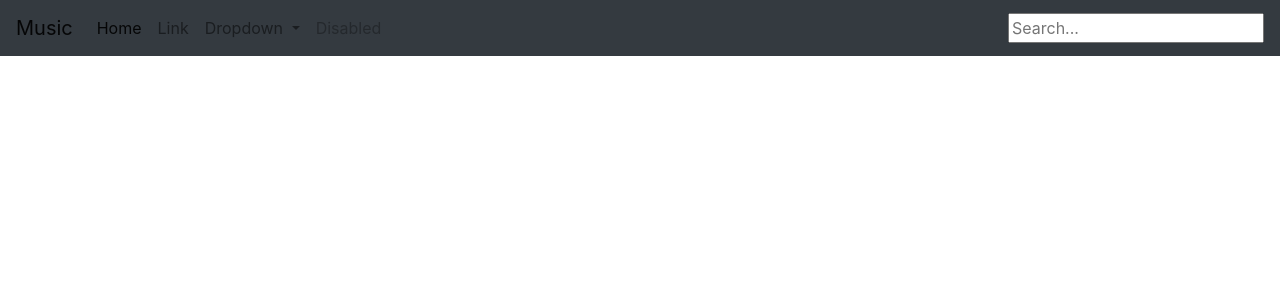
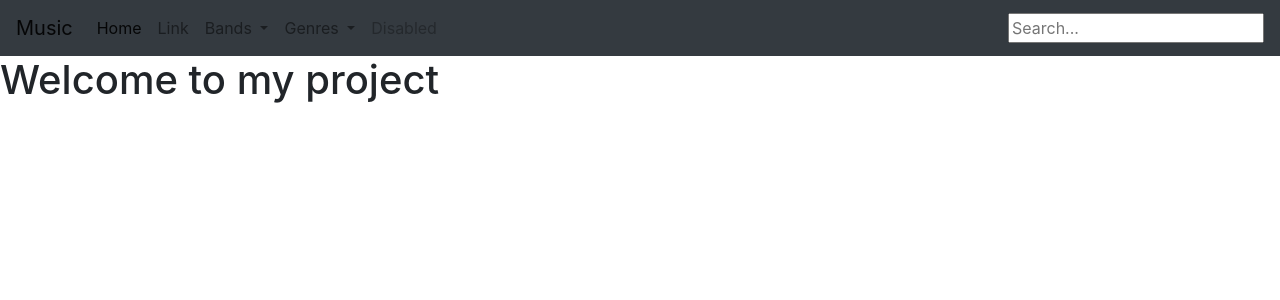
Before and after one commit to Dasifue/Music, a Django app: page / in a window 1280 px wide. Shown: the top 300 px of the page. Run offline with Django 4.2, Linux system fonts and the light colour scheme; data that the repository does not hold is empty; some libraries are stand-ins or nearby versions.

Commit message:
added new buttons and dropdowns. Updated some functions.

```diff
--- a/src/music/templates/base.html
+++ b/src/music/templates/base.html
@@ -13,7 +13,7 @@
 </head>
 <body>
     <nav class="navbar navbar-expand-lg navbar-light bg-dark">
-        <a class="navbar-brand" href="{% url 'music:all_bands' %}">Music</a>
+        <a class="navbar-brand" href="{% url 'music:site_info' %}">Music</a>
         <button class="navbar-toggler" type="button" data-toggle="collapse" data-target="#navbarSupportedContent" aria-controls="navbarSupportedContent" aria-expanded="false" aria-label="Toggle navigation">
           <span class="navbar-toggler-icon"></span>
         </button>
@@ -28,13 +28,26 @@
             </li>
             <li class="nav-item dropdown">
               <a class="nav-link dropdown-toggle" href="#" id="navbarDropdown" role="button" data-toggle="dropdown" aria-haspopup="true" aria-expanded="false">
-                Dropdown
+                Bands
               </a>
               <div class="dropdown-menu" aria-labelledby="navbarDropdown">
-                <a class="dropdown-item" href="#">Action</a>
-                <a class="dropdown-item" href="#">Another action</a>
+                {% for band in base_data.bands_list %}
+                <a class="dropdown-item" href="{% url 'music:band_info' band_id=band.id %}">{{band.title}}</a>
+                {% endfor %}
                 <div class="dropdown-divider"></div>
-                <a class="dropdown-item" href="#">Something else here</a>
+                <a class="dropdown-item" href="{% url 'music:all_bands' %}">All bands</a>
+              </div>
+            </li>
+            <li class="nav-item dropdown">
+              <a class="nav-link dropdown-toggle" href="#" id="navbarDropdown" role="button" data-toggle="dropdown" aria-haspopup="true" aria-expanded="false">
+                Genres
+              </a>
+              <div class="dropdown-menu" aria-labelledby="navbarDropdown">
+                {% for genre in base_data.genres_list %}
+                <a class="dropdown-item" href="{% url 'music:genre_info' genre_id=genre.id %}">{{genre.title}}</a>
+                {% endfor %}
+                <div class="dropdown-divider"></div>
+                <a class="dropdown-item" href="{% url 'music:all_genres' %}">All genres</a>
               </div>
             </li>
             <li class="nav-item">
--- /dev/null
+++ b/src/music/templates/site_info.html
@@ -0,0 +1,6 @@
+{% extends 'base.html' %}
+{% block content %}
+
+<h1>Welcome to my project</h1>
+
+{% endblock %}
--- a/src/music/urls.py
+++ b/src/music/urls.py
@@ -1,14 +1,17 @@
+from django.shortcuts import render
 from django.urls import path
 from .views import *
 
 app_name = 'music'
 
 urlpatterns = [
-    path('', AllBandsListView.as_view(), name = "all_bands"),
-    path('band_info/<int:band_id>', get_band_info, name = "band_info"),
+    path('', lambda request: render(request, 'site_info.html', context={'base_data':base_view()}), name = "site_info"),
+    path('bands/', AllBandsListView.as_view(), name = "all_bands"),
+    path('genres/', AllGenresListView.as_view(), name = "all_genres"),
+    path('bands/band_info/<int:band_id>', get_band_info, name = "band_info"),
     path('album_info/<int:album_id>', get_album_info, name = "album_info"),
     path('member_info/<int:member_id>', get_band_member_info, name = "member_info"),
     path('song_info/<int:song_id>', song_info, name = "song_info"),
-    path('genre_info/<int:genre_id>', get_genre_info, name = "genre_info"),
+    path('genres/genre_info/<int:genre_id>', get_genre_info, name = "genre_info"),
     path('results/', search_view, name = "search_view")
 ]
--- a/src/music/views.py
+++ b/src/music/views.py
@@ -6,11 +6,27 @@ from django.http import HttpResponse
 # from comments.views import album_comment_create
 
 
+def base_view():
+    bands = Band.objects.all()[:5]
+    genres = Genre.objects.all()[:5]
+
+    context = {
+        'bands_list':bands,
+        'genres_list':genres
+    }
+
+    return context
+
+
 class AllBandsListView(generic.ListView):
     model = Band
     template_name = "all_bands.html"
     context_object_name = "bands_list"
+    extra_context = {'base_data':base_view()}
 
+
+def home_view(request):
+    pass
 
 def get_band_info(request, band_id):
     band_data = Band.objects.get(id = band_id)
@@ -24,7 +40,8 @@ def get_band_info(request, band_id):
         "description": description,
         "image": image,
         "members_list": members,
-        "albums_list": albums
+        "albums_list": albums,
+        'base_data':base_view()
     }
 
     return render(request, 'band_info.html', context)
@@ -56,6 +73,7 @@ def get_album_info(request, album_id):
         "num_stars": num_stars,
         "songs_list": songs,
         "comment_form": form,
+        'base_data':base_view()
     }
 
     return render(request, 'album_info.html', context)
@@ -69,7 +87,8 @@ def get_band_member_info(request, member_id):
     context = {
         "name": member_data,
         "biography": biography,
-        "instrument": instrument
+        "instrument": instrument,
+        'base_data':base_view()
     }
 
     return render(request, 'band_member_info.html', context)
@@ -103,10 +122,18 @@ def song_info(request, song_id):
         "image": album_image,
         "description": description,
         "audio_file": audio_file,
-        "comment_form": form
+        "comment_form": form,
+        'base_data':base_view()
     }
 
     return render(request, 'song_info.html', context)
+
+
+class AllGenresListView(generic.ListView):
+    model = Genre
+    template_name = "all_genres.html"
+    context_object_name = "genres_list"
+    extra_context = {'base_data':base_view()}
 
 
 def get_genre_info(request, genre_id):
@@ -119,7 +146,8 @@ def get_genre_info(request, genre_id):
     context = {
         "title": title,
         "description": description,
-        "songs_list": songs_list
+        "songs_list": songs_list,
+        'base_data':base_view()
     }
 
     return render(request, 'genre_info.html', context)
@@ -135,7 +163,8 @@ def search_view(request):
         "bands_list":bands,
         "albums_list":albums,
         "songs_list":songs,
-        "members_list":members
+        "members_list":members,
+        'base_data':base_view()
     }
 
     return render(request, 'search_result.html', context)
```
Also changed, not shown: src/music/templates/all_genres.html (added, +8 -0 lines).
